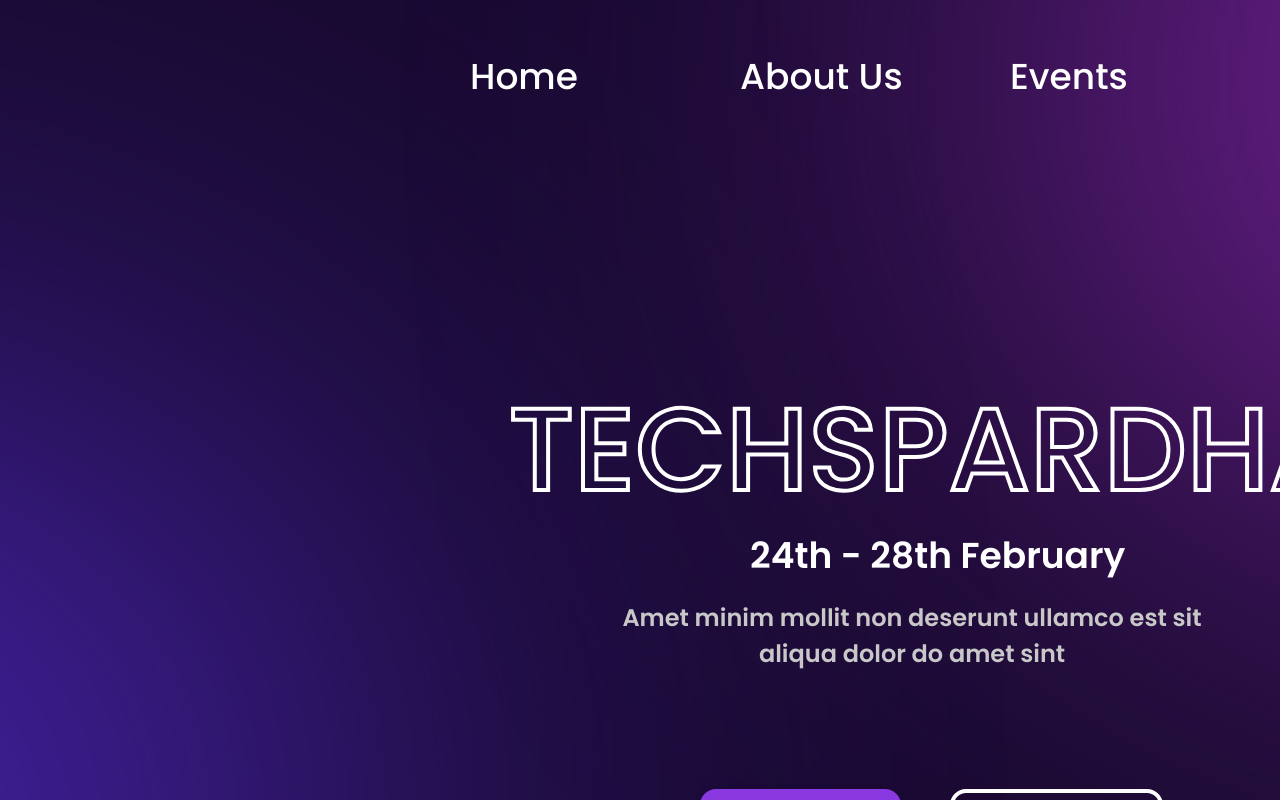
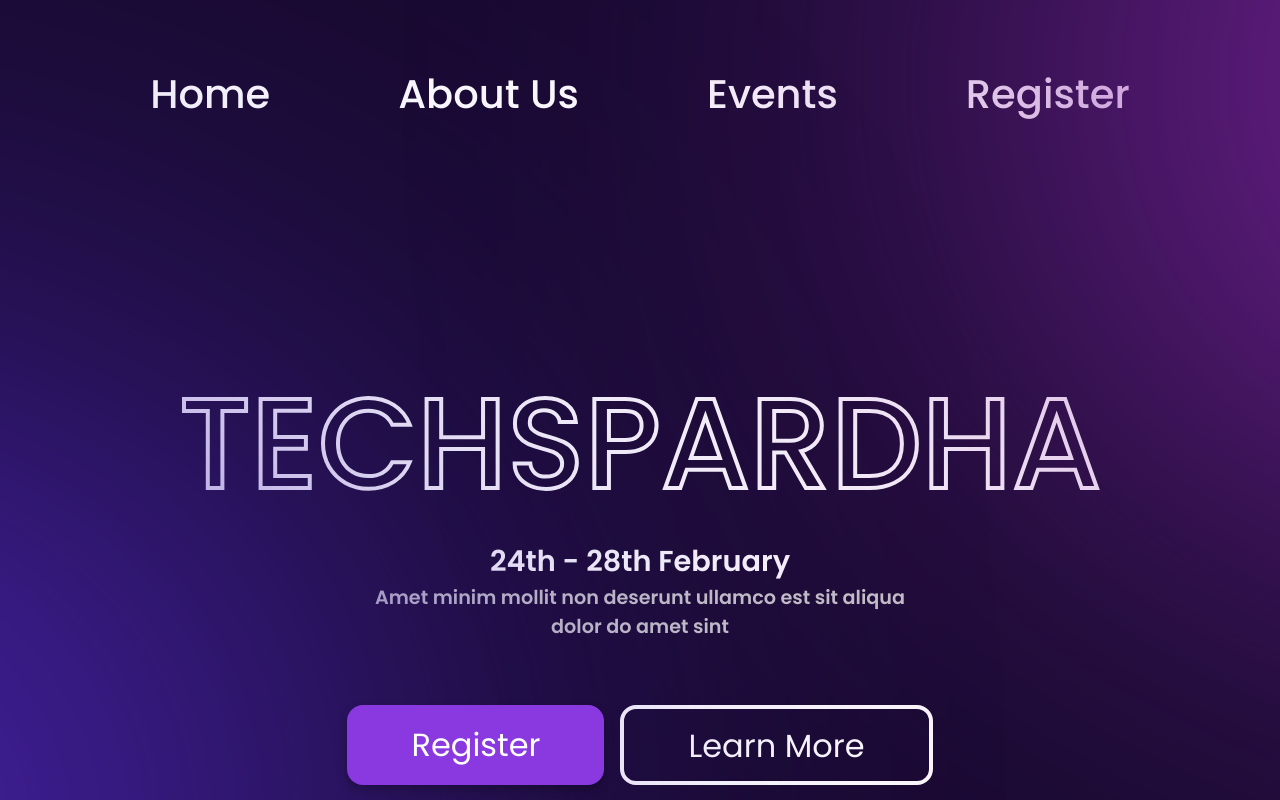
Before and after one commit to technobyte-nitkkr/WebsiteFrontend21-22, a React (Create React App) app: page / in a window 1280 px wide. Built offline with nearby package versions, Linux system fonts and the light colour scheme.

Commit message:
changed css

```diff
--- a/src/App.css
+++ b/src/App.css
@@ -7,6 +7,9 @@
   width: 100vw;
   overflow:hidden;
   position: relative;
+  display: flex;
+  flex-direction: column;
+  align-items: center;
 }
 .top-circle{
   background-color: #8B28AE;
@@ -50,47 +53,32 @@
 }
 .nav{
   display: flex;
-  position: absolute;
-left: 400px;
-top: 50px;
 }
 .nav-comp{
+  text-align: center;
   color: #ffff;
   font-family: Poppins;
 font-weight: 500;
-font-size: 36px;
-line-height: 54px;
-margin-left: 70px;
-width: 200px;
+font-size: 2.5rem;
+margin: 4rem;
 }
 .head-main{
-  position: absolute;
-width: 859px;
-height: 137px;
-left: 500px;
-top: 362px;
 color: transparent;
 font-family: Poppins;
 font-style: normal;
 font-weight: 500;
-font-size: 116.907px;
-line-height: 175px;
+font-size: 8rem;
 text-align: center;
 -webkit-text-stroke-width: 4px;
 -webkit-text-stroke-color: white;
+margin-top: 10rem;
 }
 .time{
-  position: absolute;
-width: 475px;
-height: 72px;
-left: 750px;
-top: 520px;
-
+  text-align: center;
 font-family: Poppins;
 font-style: normal;
 font-weight: 600;
-font-size: 36px;
-line-height: 54px;
+font-size: 1.8rem;
 display: flex;
 align-items: center;
 text-align: center;
@@ -98,44 +86,41 @@ text-align: center;
 color: #FFFFFF;
 }
 .desc{
-  position: absolute;
-width: 624px;
-height: 72px;
-left: 600px;
-top: 600px;
+width: 35rem;
 font-family: Poppins;
 font-style: normal;
 font-weight: 600;
-font-size: 24px;
-line-height: 36px;
+font-size: 1.2rem;
 display: flex;
 align-items: center;
 text-align: center;
 color: #C8C8C9;
 }
+.buttons{
+  display: flex;
+  margin-top: 4rem;
+}
 .regs{
-  position: absolute;
-  left: 700px;
-  top: 789px;
   background-color: #8A39E1;
-  font-size: 30px;
+  font-size: 2rem;
   color: #FFFFFF;
-  padding: 20px;
-  padding-left: 40px;
-  padding-right: 40px;
-  border-radius: 16px;
+  height: 5rem;
+  padding-top: 1rem;
+  padding-left: 4rem;
+  padding-right: 4rem;
+  border-radius: 1rem;
   box-sizing: border-box;
-border-radius: 16px;
 filter: drop-shadow(0px 4px 4px rgba(0, 0, 0, 0.25));
+margin-right: 1rem;
 }
 .learn{
-  position: absolute;
-  padding: 20px;
-  font-size: 30px;
-left: 950px;
-top: 789px;
+  height: 5rem;
+  padding-top: .8rem;
+  padding-left: 4rem;
+  padding-right: 4rem;
+  border-radius: 1rem;
+  font-size: 2rem;
 border: 4px solid #FFFFFF;
 box-sizing: border-box;
-border-radius: 16px;
 color: white;
 }
--- a/src/App.js
+++ b/src/App.js
@@ -18,8 +18,10 @@ function App() {
       <div className='head-main'>TECHSPARDHA</div>
       <div className='time'>24th - 28th February</div>
       <div className='desc'>Amet minim mollit non deserunt ullamco est sit aliqua dolor do amet sint</div>
+      <div className='buttons'>
       <div className='regs'>Register</div>
       <div className='learn'>Learn More</div>
+      </div>
     </div>
   );
 }
```
